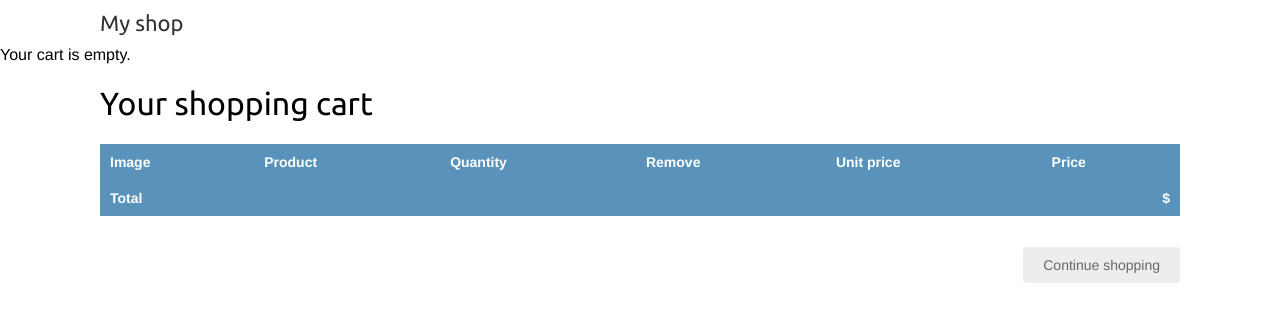
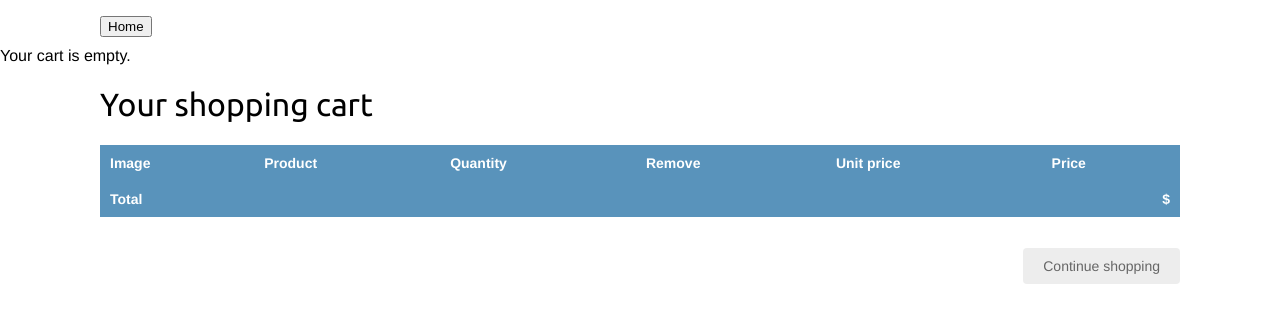
Before and after one commit to akuatiko95/DjangoWebShop, a Django app: template cart/templates/cart/detail.html in a window 1280 px wide. Shown: the top 323 px of the page. Run offline with Django 3.2, Linux system fonts and the light colour scheme; the template is opened without the code that fills it, so the values that code supplies are empty.

Commit message:
Changes with home page

```diff
--- a/cart/templates/base.html
+++ b/cart/templates/base.html
@@ -10,7 +10,11 @@
 <body>
 
     <div id="header">
-        <a href="/" class="logo">My shop</a>
+        <a href="/" class="logo">
+            <button type="button" class="btn btn-default btn-sm">
+          <span class="glyphicon glyphicon-home"></span> Home
+        </button>
+        </a>
     </div>
     <div if="subheader">
         <div class="cart">
```
Also changed, not shown: db.sqlite3.
